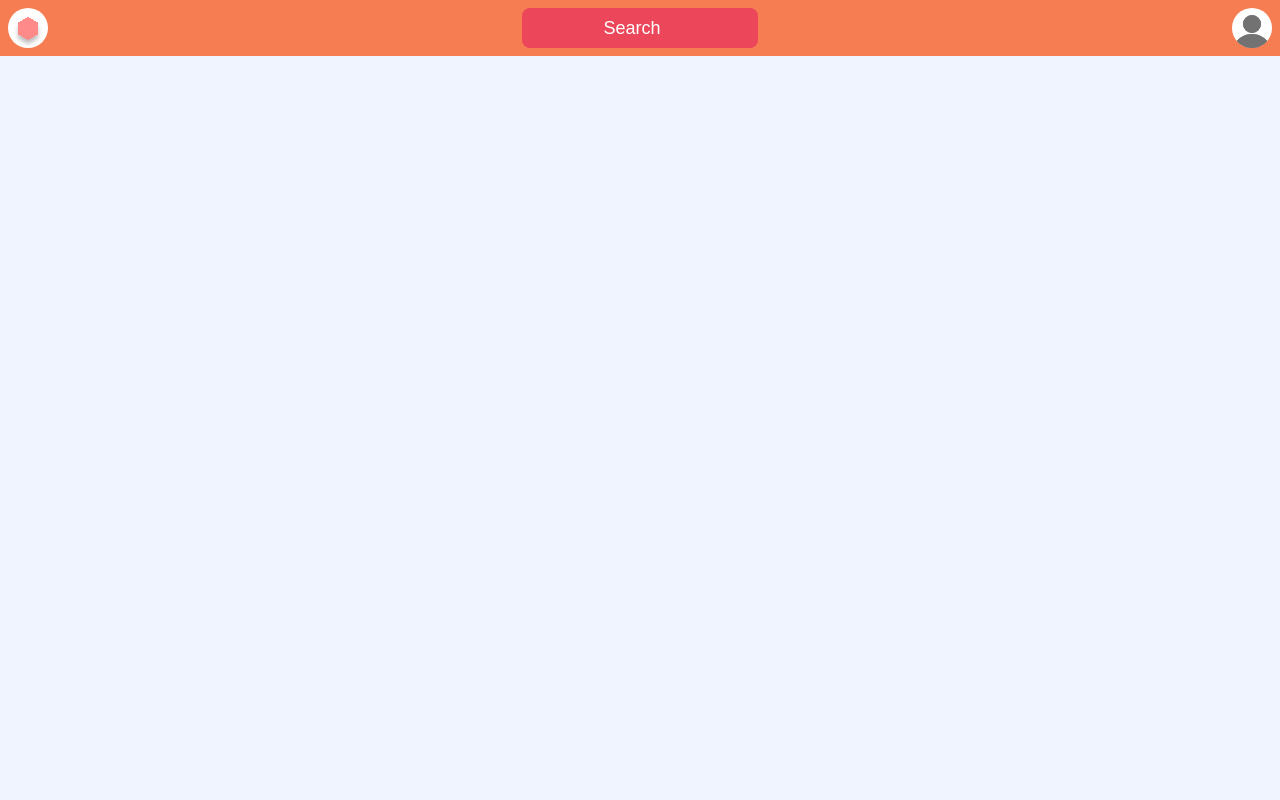
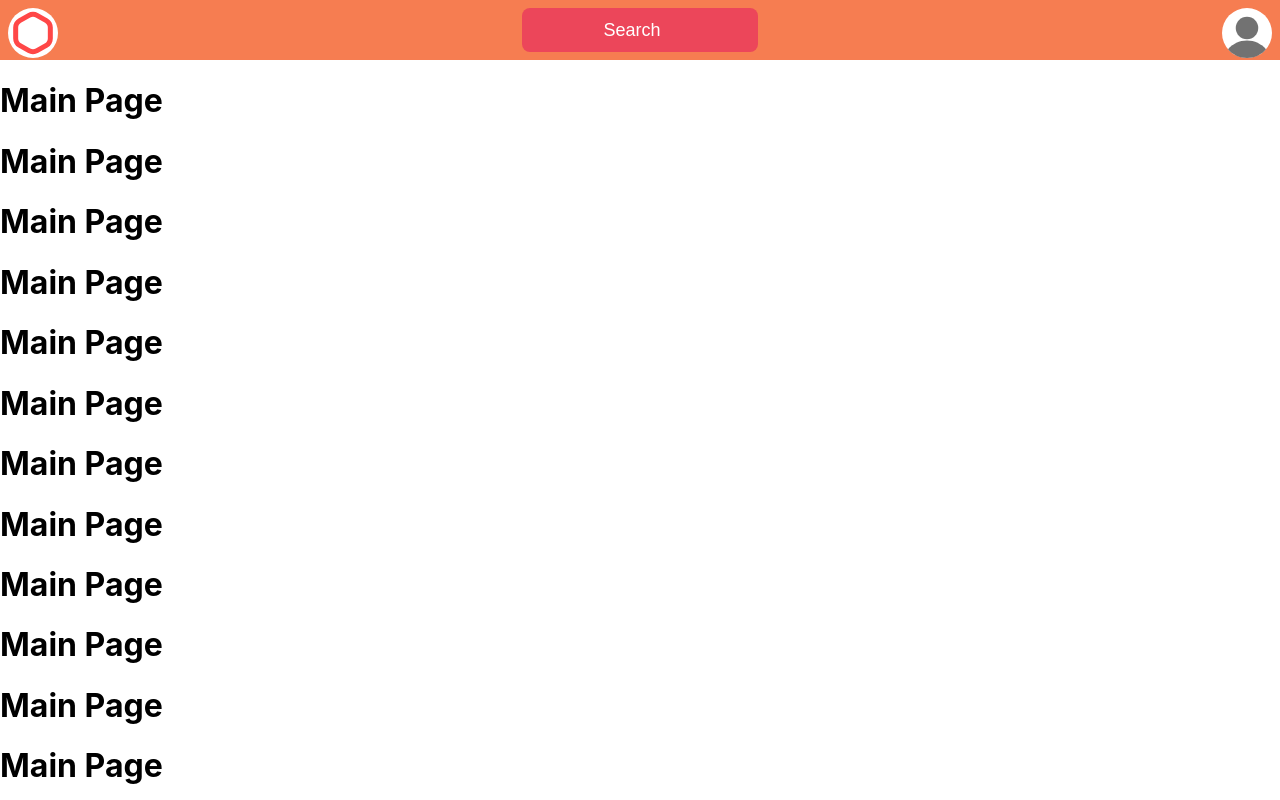
Before and after one commit to unfinishedprogram/Digital-Moment-Team-6-cleanup, a Next.js app: page / in a window 1280 px wide. Built offline with nearby package versions, Linux system fonts and the light colour scheme.

Commit message:
better seperation of components

```diff
--- a/pages/_app.tsx
+++ b/pages/_app.tsx
@@ -1,6 +1,23 @@
 import '../styles/globals.scss'
+import styles from '../styles/Index.module.scss'
+
 import type { AppProps } from 'next/app'
+import NavBar from '../src/components/general/nav-bar'
+import CustomFooter from '../src/components/general/custom-footer'
+import Head from 'next/head'
 
 export default function App({ Component, pageProps }: AppProps) {
-  return <Component {...pageProps} />
+  return (<>
+    <Head>
+      <title>Title</title>
+      <meta name="description" content="" />
+      <link rel="icon" href="/favicon.ico" />
+    </Head>
+    <NavBar />
+    <main className={styles.main}>
+      <Component {...pageProps} />
+      <CustomFooter />
+    </main>
+  </>
+  )
 }
--- a/pages/index.tsx
+++ b/pages/index.tsx
@@ -1,52 +1,57 @@
-import Head from 'next/head'
-import styles from '../styles/Index.module.scss'
-
 export default function Home() {
-  return (
-    <div className={styles['page-wrapper']}>
-      <Head>
-        <title>Title</title>
-        <meta name="description" content="Generated by create next app" />
-        <link rel="icon" href="/favicon.ico" />
-      </Head>
-
-      <main className={styles.main}>
-        <nav className={styles.nav}>
-          <svg width="40" height="40" viewBox="0 0 40 40" fill="none" xmlns="http://www.w3.org/2000/svg">
-            <rect width="40" height="40" rx="20" fill="white" />
-            <g filter="url(#filter0_d_7_43)">
-              <path d="M20 9L30.3923 14.75V26.25L20 32L9.6077 26.25V14.75L20 9Z" fill="#FF0000" fill-opacity="0.46" shape-rendering="crispEdges" />
-            </g>
-            <defs>
-              <filter id="filter0_d_7_43" x="5.60767" y="9" width="28.7847" height="31" filterUnits="userSpaceOnUse" color-interpolation-filters="sRGB">
-                <feFlood flood-opacity="0" result="BackgroundImageFix" />
-                <feColorMatrix in="SourceAlpha" type="matrix" values="0 0 0 0 0 0 0 0 0 0 0 0 0 0 0 0 0 0 127 0" result="hardAlpha" />
-                <feOffset dy="4" />
-                <feGaussianBlur stdDeviation="2" />
-                <feComposite in2="hardAlpha" operator="out" />
-                <feColorMatrix type="matrix" values="0 0 0 0 0 0 0 0 0 0 0 0 0 0 0 0 0 0 0.25 0" />
-                <feBlend mode="normal" in2="BackgroundImageFix" result="effect1_dropShadow_7_43" />
-                <feBlend mode="normal" in="SourceGraphic" in2="effect1_dropShadow_7_43" result="shape" />
-              </filter>
-            </defs>
-          </svg>
-          <input type={'search'} placeholder={'Search'}></input>
-          <svg width="40" height="40" viewBox="0 0 40 40" fill="none" xmlns="http://www.w3.org/2000/svg">
-            <rect width="40" height="40" rx="20" fill="white" />
-            <path d="M35.1992 33C31.531 37.2847 26.0826 40 20 40C13.9174 40 8.46899 37.2847 4.80084 33C8.46899 28.7153 13.9174 26 20 26C26.0826 26 31.531 28.7153 35.1992 33Z" fill="#727272" />
-            <path d="M35.1992 33C31.531 37.2847 26.0826 40 20 40C13.9174 40 8.46899 37.2847 4.80084 33C8.46899 28.7153 13.9174 26 20 26C26.0826 26 31.531 28.7153 35.1992 33Z" fill="#727272" />
-            <rect x="11" y="7" width="18" height="18" rx="9" fill="#727272" />
-            <rect x="11" y="7" width="18" height="18" rx="9" fill="#727272" />
-          </svg>
-        </nav>
-        <section className={styles.content}>
-          <section className={styles['post-content']}></section>
-          <footer className={styles['footer']}>
-            <span>Source:</span>
-            <a href='https://github.com/CodeToGive6/Digital-Moment-Team-6' target={'_blank'} rel="noreferrer">Github</a>
-          </footer>
-        </section>
-      </main>
-    </div>
-  )
+  return (<>
+    <h1>Main Page</h1>
+    <h1>Main Page</h1>
+    <h1>Main Page</h1>
+    <h1>Main Page</h1>
+    <h1>Main Page</h1>
+    <h1>Main Page</h1>
+    <h1>Main Page</h1>
+    <h1>Main Page</h1>
+    <h1>Main Page</h1>
+    <h1>Main Page</h1>
+    <h1>Main Page</h1>
+    <h1>Main Page</h1>
+    <h1>Main Page</h1>
+    <h1>Main Page</h1>
+    <h1>Main Page</h1>
+    <h1>Main Page</h1>
+    <h1>Main Page</h1>
+    <h1>Main Page</h1>
+    <h1>Main Page</h1>
+    <h1>Main Page</h1>
+    <h1>Main Page</h1>
+    <h1>Main Page</h1>
+    <h1>Main Page</h1>
+    <h1>Main Page</h1>
+    <h1>Main Page</h1>
+    <h1>Main Page</h1>
+    <h1>Main Page</h1>
+    <h1>Main Page</h1>
+    <h1>Main Page</h1>
+    <h1>Main Page</h1>
+    <h1>Main Page</h1>
+    <h1>Main Page</h1>
+    <h1>Main Page</h1>
+    <h1>Main Page</h1>
+    <h1>Main Page</h1>
+    <h1>Main Page</h1>
+    <h1>Main Page</h1>
+    <h1>Main Page</h1>
+    <h1>Main Page</h1>
+    <h1>Main Page</h1>
+    <h1>Main Page</h1>
+    <h1>Main Page</h1>
+    <h1>Main Page</h1>
+    <h1>Main Page</h1>
+    <h1>Main Page</h1>
+    <h1>Main Page</h1>
+    <h1>Main Page</h1>
+    <h1>Main Page</h1>
+    <h1>Main Page</h1>
+    <h1>Main Page</h1>
+    <h1>Main Page</h1>
+    <h1>Main Page</h1>
+    <h1>Main Page</h1>
+  </>)
 }
--- /dev/null
+++ b/src/components/general/custom-footer.tsx
@@ -0,0 +1,17 @@
+import React from "react";
+import Image from 'next/image'
+import styles from '../../../styles/Index.module.scss'
+
+export default class CustomFooter extends React.Component {
+  render() {
+    return <footer className={styles.footer}>
+      <span>Source:</span>
+      <a
+        href='https://github.com/CodeToGive6/Digital-Moment-Team-6'
+        target={'_blank'}
+        rel="noreferrer">
+        Github
+      </a>
+    </footer>
+  }
+}
--- /dev/null
+++ b/src/components/general/nav-bar.tsx
@@ -0,0 +1,13 @@
+import React from "react";
+import Image from 'next/image'
+import styles from '../../../styles/Index.module.scss'
+
+export default class NavBar extends React.Component {
+  render() {
+    return <nav className={styles.nav}>
+      <Image src="/img/logo.svg" width="50" height="50" alt="logo-placeholder" />
+      <input type="search" placeholder="Search"></input>
+      <Image src="/img/avatar.svg" width="50" height="50" alt="avatar-placeholder" />
+    </nav>;
+  }
+}
--- a/styles/Index.module.scss
+++ b/styles/Index.module.scss
@@ -1,32 +1,40 @@
 @import 'themes.scss';
 
-#__next, .page-wrapper {
-  width: 100%;
-  min-width: 100%;
-  height: 100vh;
-  min-height: 100vh;
-  display: flex;
-  flex-grow: 1;
-}
+$nav-height: 60px;
 
 .main {
-  flex-grow: 1;
-  display: inherit;
-  flex-direction: column;
+  overflow-y: scroll;
+  margin-top: $nav-height;
 }
 
 .nav {
+  position: fixed;
+  top: 0;
+  left: 0;
+  right: 0;
+  height: $nav-height;
+  background: $nav-color;
   display: flex;
   justify-content: space-between;
-  background: $nav-color;
   padding: 0.5rem;
   gap: 0.5rem;
 
   @mixin placeholder {
-    &::-webkit-input-placeholder {@content}
-    &::-moz-placeholder {@content}
-    &:-moz-placeholder {@content}
-    &:-ms-input-placeholder {@content}
+    &::-webkit-input-placeholder {
+      @content
+    }
+
+    &::-moz-placeholder {
+      @content
+    }
+
+    &:-moz-placeholder {
+      @content
+    }
+
+    &:-ms-input-placeholder {
+      @content
+    }
   }
 
   input[type='search'] {
@@ -37,9 +45,11 @@
     border-radius: 8px;
     font-size: large;
     background: $nav-input-color;
+
     &:focus {
       outline: none;
     }
+
     @include placeholder {
       color: white;
     }
--- a/styles/globals.scss
+++ b/styles/globals.scss
@@ -19,13 +19,12 @@ a {
   box-sizing: border-box;
 }
 
-// @media (prefers-color-scheme: dark) {
-//   html {
-//     color-scheme: dark;
-//   }
-
-//   body {
-//     color: white;
-//     background: black;
-//   }
-// }
+#__next {
+  width: 100%;
+  min-width: 100%;
+  height: 100vh;
+  min-height: 100vh;
+  display: flex;
+  flex-grow: 1;
+  flex-direction: column;
+}
```
Also changed, not shown: pages/login.tsx (+1 -10 lines), src/components/general/component-example.tsx (deleted, +0 -7 lines), public/img/avatar.svg (added), public/img/logo.svg (added).
